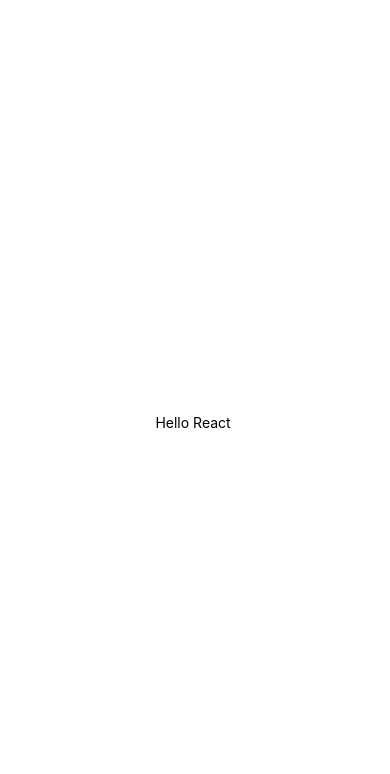
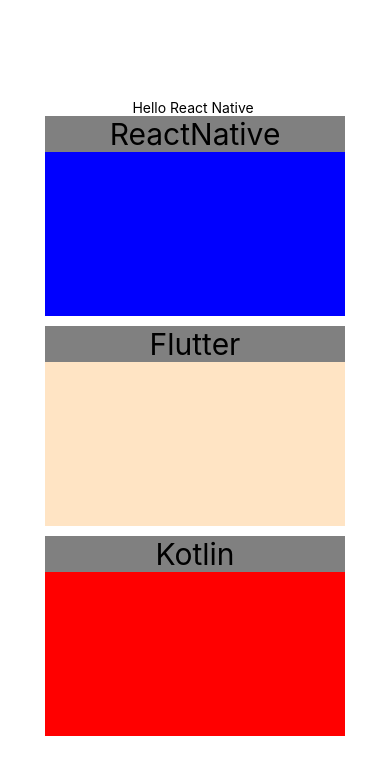
Before and after one commit to sadikcantuluk/ReactNative, a React Native app: screen / in a window 390 px wide. Shown: the top 774 px of the page. Built offline with nearby package versions, Linux system fonts and the light colour scheme.

Commit message:
styling implemented

```diff
--- a/App.js
+++ b/App.js
@@ -1,11 +1,24 @@
 import { StatusBar } from 'expo-status-bar';
-import { StyleSheet, Text, View } from 'react-native';
+import { Button, StyleSheet, Text, View } from 'react-native';
 
 export default function App() {
   return (
     <View style={styles.container}>
-      <Text>Hello React </Text>
+      <Text>Hello React Native </Text>
       <StatusBar style="auto" />
+
+    <View style={[styles.box,styles.box1]}>
+      <Text style={styles.text}>ReactNative</Text>
+    </View>
+
+    <View style={[styles.box,styles.box2]}>
+      <Text style={styles.text}>Flutter</Text>
+    </View>
+
+    <View style={styles.box}>
+      <Text style={styles.text}>Kotlin</Text>
+    </View>
+
     </View>
   );
 }
@@ -17,4 +30,22 @@
     alignItems: 'center',
     justifyContent: 'center',
   },
+  box: {
+    width:300,
+    height:200,
+    backgroundColor:"red",
+    marginBottom:10
+  },
+  box1:{
+    backgroundColor:"blue"
+  },
+  box2:{
+    backgroundColor:"bisque"
+  },
+  text: {
+    fontSize:30,
+    color:"black",
+    textAlign:'center',
+    backgroundColor:"grey"
+  }
 });
```
